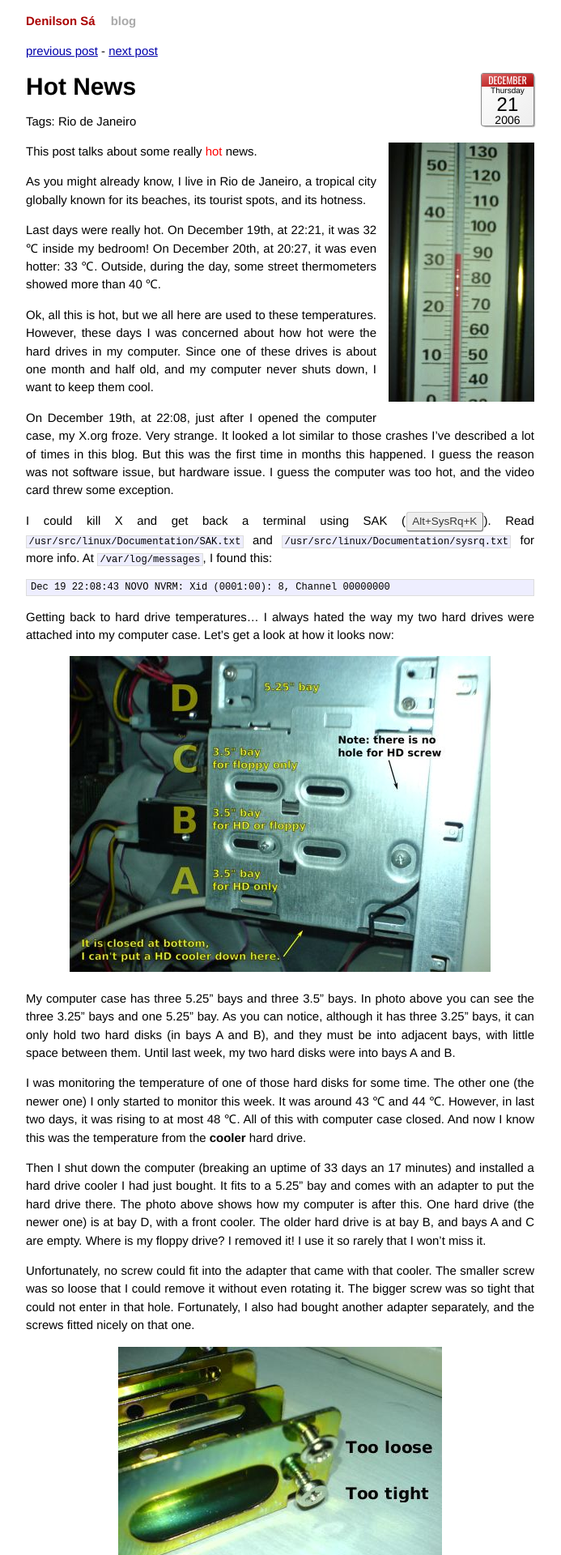
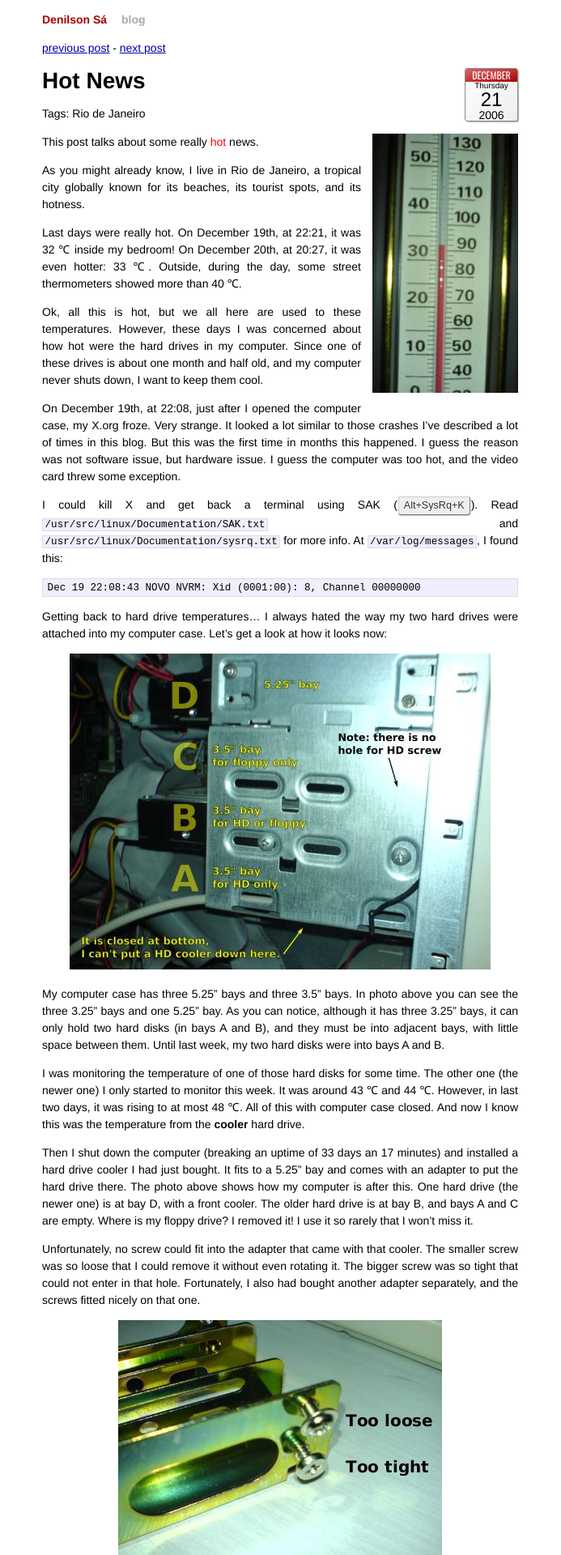
Before and after one commit to denilsonsa/denilsonsa.github.io, a Jekyll site: the page built from _posts/2006-12-21-hot-news.markdown, in a window 1280 px wide. Shown: the top 1920 px of the page at 81% size, without its empty margins (294-987 px from the left). Built offline with Jekyll 4.4.1, drawn with Linux system fonts in a browser that asks for light colours; some web fonts are replaced; Markdown is read by kramdown in place of the engine named in the settings.

Commit message:
Tweaking site font size and font family.

```diff
--- a/css/main.css
+++ b/css/main.css
@@ -1,4 +1,4 @@
-@import url(http://fonts.googleapis.com/css?family=Source+Code+Pro|Oswald);
+@import url(http://fonts.googleapis.com/css?family=Droid+Sans|Droid+Serif|Source+Code+Pro|Oswald);
 
 /*****************************************************************************/
 /*
@@ -12,13 +12,10 @@
   padding: 0;
 }
 
-html, body { height: 100%; }
-
-body {
+html, body {
   background-color: #FFF;
-  font: 13.34px Helvetica, Arial, sans-serif;
-  font-size: small;
-  text-align: center;
+  color: black;
+  font: 14px "Droid Sans", Helvetica, Arial, sans-serif;
 }
 
 h1 { font-size: 2.0em; }
@@ -29,7 +26,7 @@
 h6 { font-size: 1.0em; }
 
 h1, h2, h3, h4, h5, h6, p, blockquote { margin: 1em 0; }
-h1, h2, h3, h4, h5, h6 { line-height: normal; }
+h1, h2, h3, h4, h5, h6 { line-height: normal; text-align: left; }
 h1 { margin-top: 0; margin-bottom: 0; }
 
 a         { color: #00a; }
@@ -52,7 +49,7 @@
 
 .posts time {
   color: #aaa;
-  font-family: Monaco, "Courier New", monospace;
+  font-family: "Monaco", "Courier New", monospace;
   font-size: 80%;
 }
 
@@ -63,7 +60,6 @@
 /*****************************************************************************/
 
 .site {
-  font-size: 115%;
   text-align: justify;
   max-width: 42em;
   margin: 1em auto 1em;
@@ -187,6 +183,13 @@
 	}
 }
 
+pre {
+	text-align: left;
+}
+code {
+	font-size: 0.9em;
+}
+
 kbd {
 	/* Inspired by https://meta.superuser.com/questions/4788/css-for-the-new-kbd-style */
 	border: 1px outset #CCC;
@@ -195,7 +198,7 @@
 	border-radius: 3px;
 	box-shadow:0 1px 0 rgba(0,0,0,0.2);
 	display: inline-block;
-	font-family:Arial,Helvetica,sans-serif;
+	font-family: "Arial", "Helvetica", sans-serif;
 	font-size: 0.9em;
     margin: 0 .05em;
     padding: .05em .5em;
```
